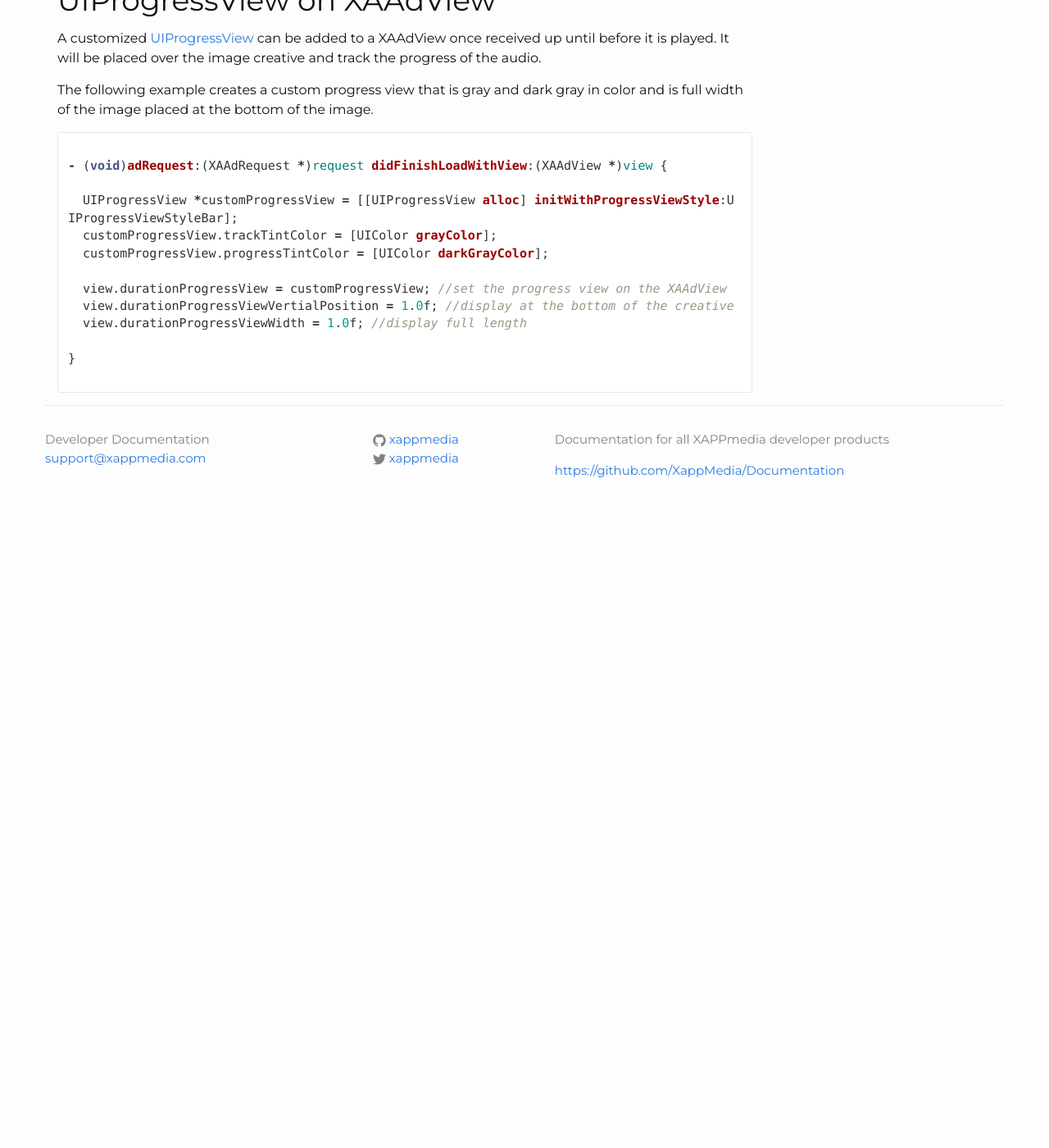
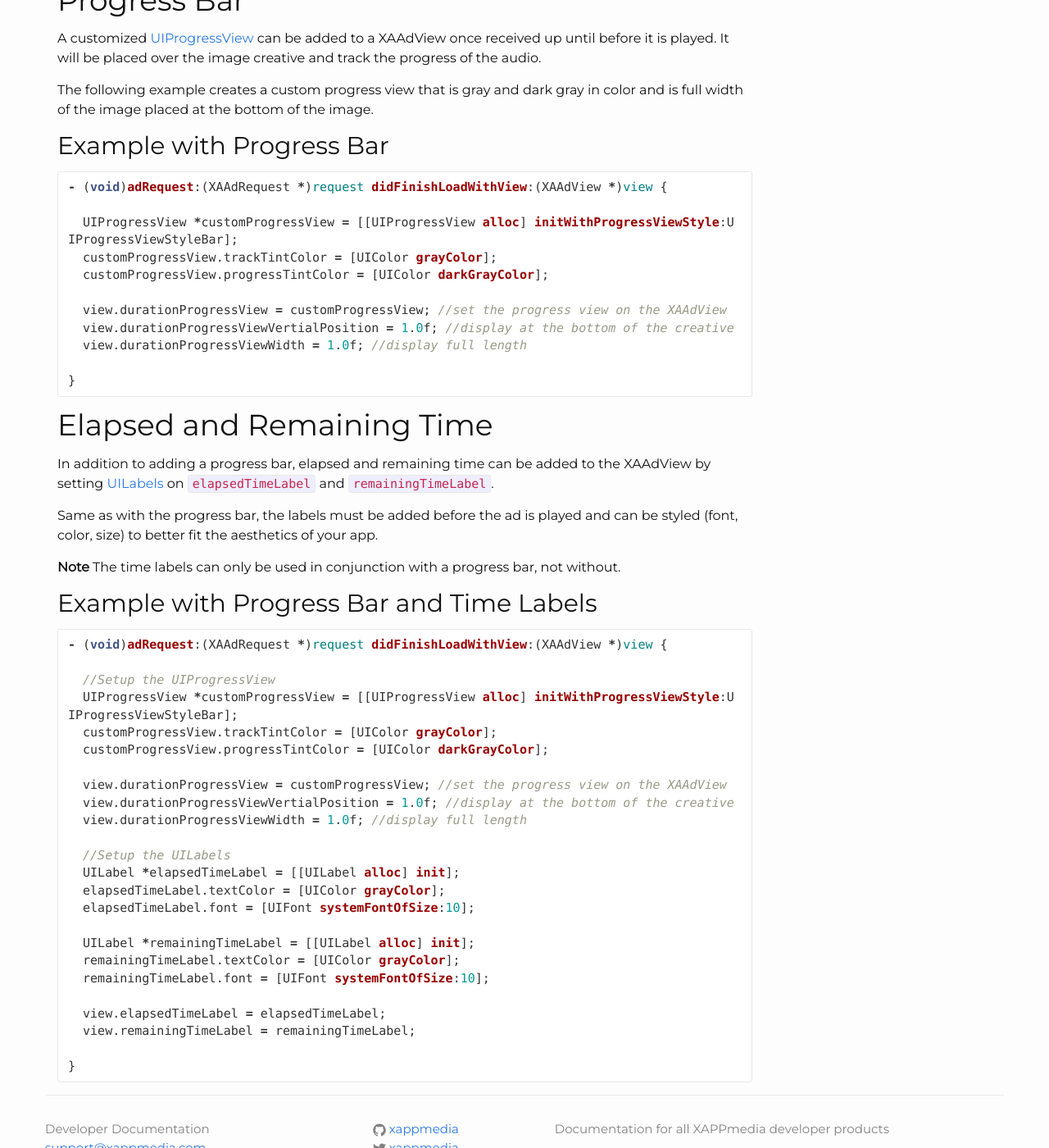
Before and after one commit to chrsdietz/Documentation, a Jekyll site: the page built from _ios/communicating-audio-progression.markdown, in a window 1280 px wide and 1400 px high, scrolled down 460 px. Shown: the whole window at 82% size. Built offline with Jekyll 4.4.1, drawn with Linux system fonts in a browser that asks for light colours; nearby versions of some CDN libraries; library files that are not in the unit come from our copies; Markdown is read by kramdown in place of the engine named in the settings; comment, search, counter and statistics services are not loaded; before the commit the page ends 1090 px from its top, so only the background shows below that; some of the changed text lies outside the part shown.

Commit message:
added info for uilabels

````diff
--- a/_ios/communicating-audio-progression.markdown
+++ b/_ios/communicating-audio-progression.markdown
@@ -5,17 +5,18 @@ categories:
  - iOS
 ---
 <div class="alert alert-info" role="alert">
-  <b>Note:</b> This is for a feature of the SDK that is not yet released
+  <b>Note</b> This is for a feature of the SDK that is not yet released
 </div>
 
-# UIProgressView on XAAdView
+# Progress Bar
 
 A customized [UIProgressView](https://developer.apple.com/library/ios/documentation/UIKit/Reference/UIProgressView_Class/) can be added to a XAAdView once received up until before it is played.  It will be placed over the image creative and track the progress of the audio.
 
 The following example creates a custom progress view that is gray and dark gray in color and is full width of the image placed at the bottom of the image.
 
+## Example with Progress Bar
+
 ```objective-c
-
 - (void)adRequest:(XAAdRequest *)request didFinishLoadWithView:(XAAdView *)view {
 
   UIProgressView *customProgressView = [[UIProgressView alloc] initWithProgressViewStyle:UIProgressViewStyleBar];
@@ -27,5 +28,41 @@ The following example creates a custom progress view that is gray and dark gray
   view.durationProgressViewWidth = 1.0f; //display full length
 
 }
+```
 
+# Elapsed and Remaining Time
+
+In addition to adding a progress bar, elapsed and remaining time can be added to the XAAdView by setting [UILabels](https://developer.apple.com/library/ios/documentation/UIKit/Reference/UILabel_Class/index.html) on `elapsedTimeLabel` and `remainingTimeLabel`.
+
+Same as with the progress bar, the labels must be added before the ad is played and can be styled (font, color, size) to better fit the aesthetics of your app.
+
+__Note__ The time labels can only be used in conjunction with a progress bar, not without.
+
+## Example with Progress Bar and Time Labels
+
+```objective-c
+- (void)adRequest:(XAAdRequest *)request didFinishLoadWithView:(XAAdView *)view {
+
+  //Setup the UIProgressView
+  UIProgressView *customProgressView = [[UIProgressView alloc] initWithProgressViewStyle:UIProgressViewStyleBar];
+  customProgressView.trackTintColor = [UIColor grayColor];
+  customProgressView.progressTintColor = [UIColor darkGrayColor];
+
+  view.durationProgressView = customProgressView; //set the progress view on the XAAdView
+  view.durationProgressViewVertialPosition = 1.0f; //display at the bottom of the creative
+  view.durationProgressViewWidth = 1.0f; //display full length
+
+  //Setup the UILabels
+  UILabel *elapsedTimeLabel = [[UILabel alloc] init];
+  elapsedTimeLabel.textColor = [UIColor grayColor];
+  elapsedTimeLabel.font = [UIFont systemFontOfSize:10];
+
+  UILabel *remainingTimeLabel = [[UILabel alloc] init];
+  remainingTimeLabel.textColor = [UIColor grayColor];
+  remainingTimeLabel.font = [UIFont systemFontOfSize:10];
+
+  view.elapsedTimeLabel = elapsedTimeLabel;
+  view.remainingTimeLabel = remainingTimeLabel;
+
+}
 ```
````
